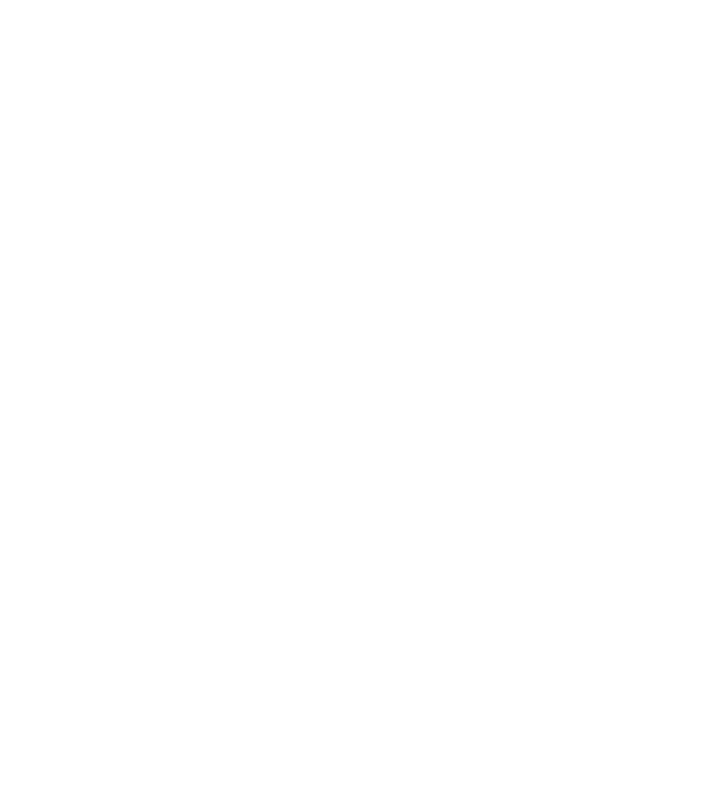
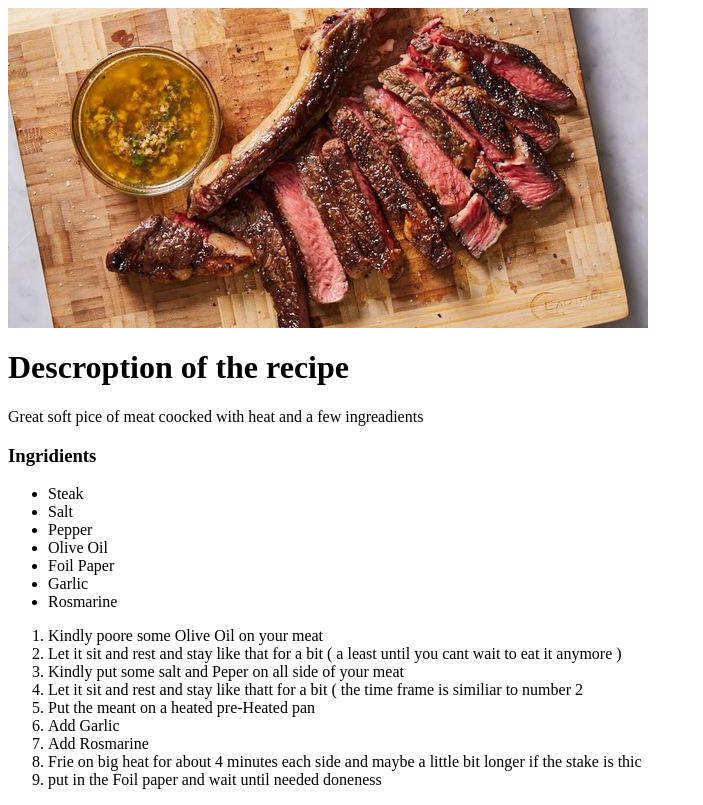
Before and after one commit to UctaI/odin-recipes, a plain HTML site: page recipes/steak.html in a window 1280 px wide. Shown: the whole page, without its empty margins (0-703 px from the left). Drawn offline with Linux system fonts and the light colour scheme.

Commit message:
Added Pictures of a Steak, Pictures folder, and a recipe

```diff
--- a/recipes/steak.html
+++ b/recipes/steak.html
@@ -1 +1,27 @@
 <h1></h1>
+<img src="../images/210331-delish-steak-21819-eb-1622207666.jpeg" alt="Image Of A Well Cocked Steak ">
+<h1>Descroption of the recipe </h1>
+    <body>
+        <p>Great soft pice of meat coocked with heat and a few ingreadients </p>
+        <h3>Ingridients </h3>
+        <ul>
+            <li>Steak</li>
+            <li>Salt </li>
+            <li>Pepper</li>
+            <li>Olive Oil </li>
+            <li>Foil Paper </li>
+            <li>Garlic </li>
+            <li>Rosmarine </li>
+        </ul>
+        <ol>
+            <li>Kindly poore some Olive Oil on your meat </li>
+            <li>Let it sit and rest and stay like that for a bit ( a least until you cant wait to eat it anymore ) </li>
+            <li>Kindly put some salt and Peper on all side of your meat </li>
+            <li>Let it sit and rest and stay like thatt for a bit ( the time frame is similiar to number 2 </li>
+            <li>Put the meant on a heated pre-Heated pan </li>
+            <li>Add Garlic </li>
+            <li>Add Rosmarine </li>
+            <li>Frie on big heat for about 4 minutes each side and maybe a little bit longer if the stake is thic </li>
+            <li>put in the Foil paper and wait until needed doneness </li>
+        </ol>
+    </body>
```
Also changed, not shown: images/210331-delish-steak-21819-eb-1622207666.jpeg (added), 1 other file.
